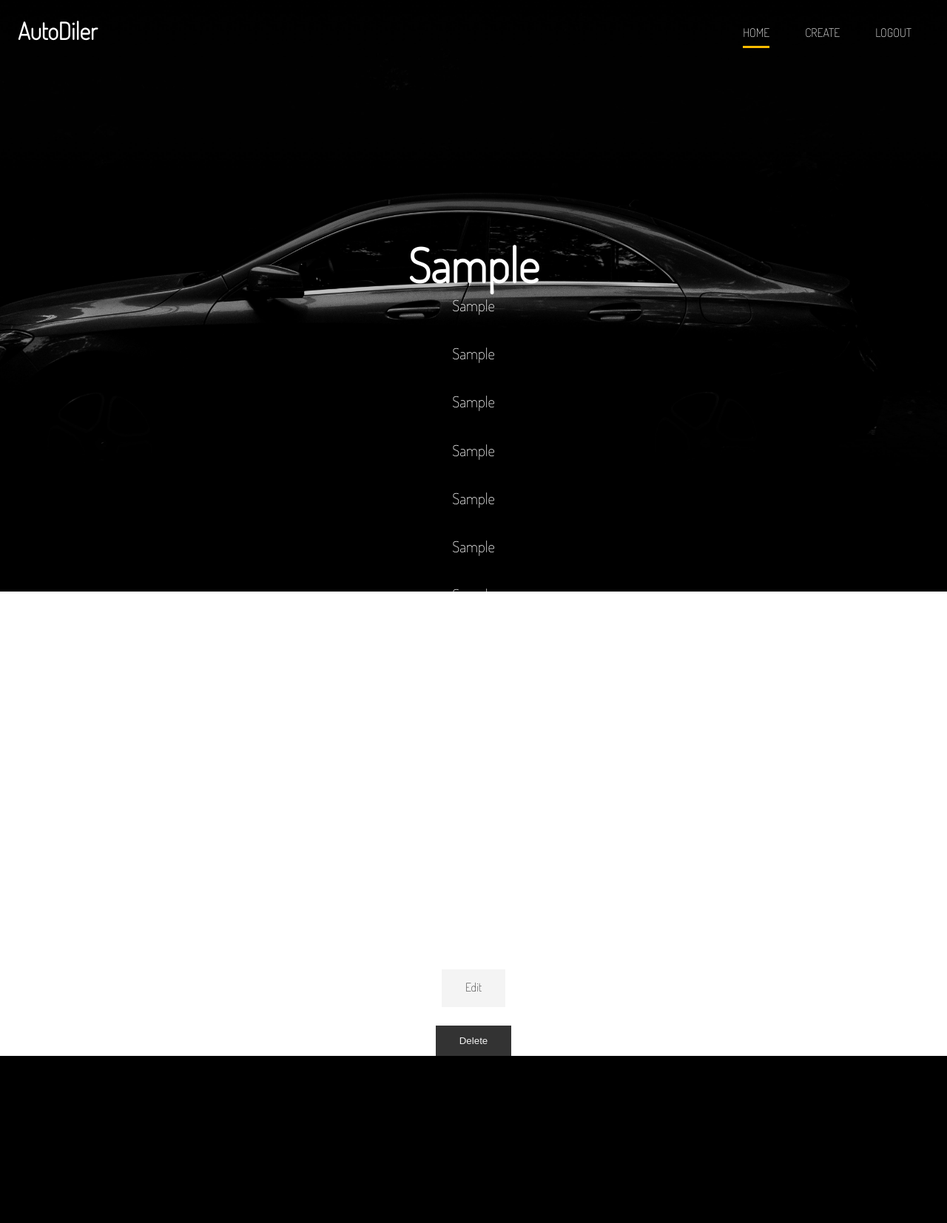
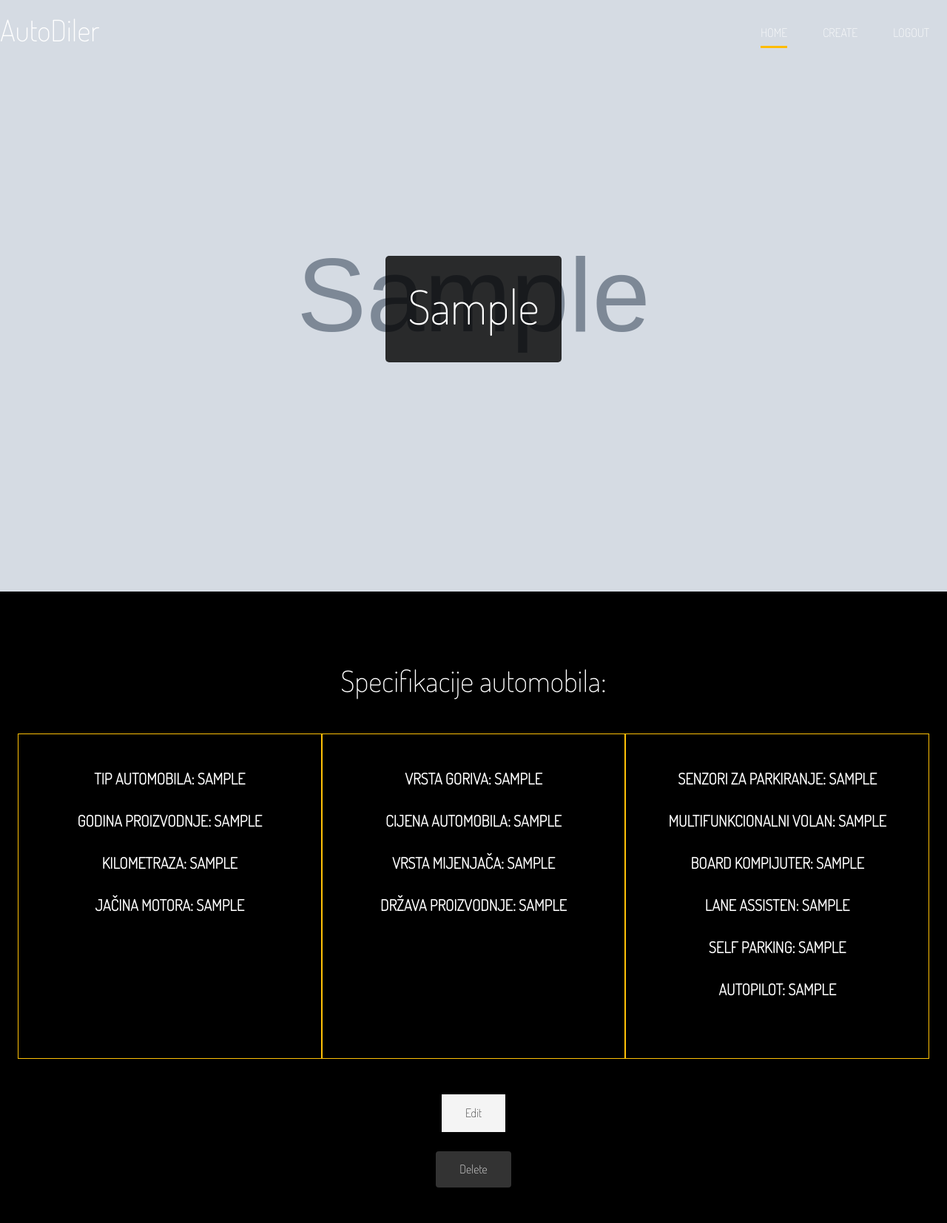
Before and after one commit to blerdijankoliqi/savremene, a PHP site: page /view.php in a window 1280 px wide. Shown: the whole page at 74% size. Before the commit the page ends 1428 px from the top, so only its background shows below. Run offline with PHP 8.4, Linux system fonts and the light colour scheme; tables that the repository leaves empty or names only in its code hold one stand-in row (values such as "Sample post"); grey boxes marked "Sample" are stand-in pictures; some libraries are stand-ins or nearby versions.

Commit message:
cssAdded

```diff
--- a/home.php
+++ b/home.php
@@ -27,7 +27,7 @@ include "logic.php";
             </div>
             <div class="header-content">
             <div class="contact-a text-center py-2">
-        <div class="container">
+        <div class="container myCont">
             <h2 class="section-title">Find your DREAM CAR</h2>
             <div class="bottom-line"></div>
             <p class="lead">Fill the form and we do the rest!</p>
--- a/styles.css
+++ b/styles.css
@@ -154,12 +154,12 @@
   .items {
     display: grid;
     grid-template-columns: repeat(3, 1fr);
-    box-shadow: 0 5px 10px rgba(0, 0, 0, 0.3);
   }
   .item {
     position: relative;
     background-color: #ffbc00;
     overflow: hidden;
+    margin: 30px;
   }
     .item::after {
       content: '';
@@ -217,10 +217,11 @@
       transition: opacity 500ms cubic-bezier(0.2, 1, 0.3, 1) 330ms, transform 750ms cubic-bezier(0.2, 1, 0.3, 1) 500ms;
     }
     .item-text-wrap {
-      position: absolute;
-      width: 100%;
-      top: 40%;
-      transform: translateY(-50%);
+     padding: 30px;
+    }
+    .d-flex{
+      display: flex;
+      flex-direction: row;
     }
     .item-text-title {
       font-size: 2rem;
@@ -233,6 +234,25 @@
       opacity: 0.86;
       margin: 0;
     }
+    .myItem {
+      position: relative;
+      overflow: hidden;
+      margin: 30px;
+      border-radius: 5px;
+      color:black;
+      font-weight: 700;
+      background-color: transparent;
+    }
+    .item-text-wrap{
+      border-bottom:2px solid rgb(167, 167, 167);
+     border-right:2px solid rgb(167, 167, 167);
+    border-left:2px solid rgb(167, 167, 167);
+    ;
+    }
+    .myItemText p{
+      text-align: left;
+    }
+
   * {
     margin: 0;
     padding: 0;
@@ -297,11 +317,21 @@
   }
     #header-home .header-content {
       text-align: center;
-      padding-top: 20%;
+      width: fit-content;
+      padding: 30px;
+      margin: 20% auto 0% auto;
+      border-radius: 5px ;
     }
       #header-home .header-content h1 {
         font-size: 4rem;
         line-height: 1.2;
+      }
+
+      .blackBackground{
+        background-color: rgba(0, 0, 0, 0.808);
+      }
+
+      .specs .col-md-4 {
       }
   #header-inner {
     background: url(back2.jpg) no-repeat 20% 30%/cover;
@@ -309,6 +339,11 @@
     height: 5.5rem;
     border-bottom: 3px solid #ffbc00;
 
+  }
+  .myCont{
+    background-color: rgba(56, 56, 56, 0.52);
+    padding: 30px;
+    border-radius: 5px;
   }
   .specials {
     margin-top: 3rem;
--- a/view.php
+++ b/view.php
@@ -10,15 +10,16 @@ include "logic.php";
     <title>Recepies | View </title>
     <link rel="stylesheet" href="https://use.fontawesome.com/releases/v5.6.3/css/all.css" integrity="sha384-UHRtZLI+pbxtHCWp1t77Bi1L4ZtiqrqD80Kn4Z8NTSRyMA2Fd33n5dQ8lWUE00s/" crossorigin="anonymous">
     <link rel="preconnect" href="https://fonts.gstatic.com">
+        <link rel="stylesheet" href="https://stackpath.bootstrapcdn.com/bootstrap/4.3.1/css/bootstrap.min.css" integrity="sha384-ggOyR0iXCbMQv3Xipma34MD+dH/1fQ784/j6cY/iJTQUOhcWr7x9JvoRxT2MZw1T" crossorigin="anonymous">
+
     <link href="https://fonts.googleapis.com/css2?family=Dosis:wght@200&display=swap" rel="stylesheet">
     <link rel="stylesheet" href="styles.css">
     <script src="https://kit.fontawesome.com/f97c14ef3e.js" crossorigin="anonymous"></script>
 </head>
 <body>
-
-    <div id="header-home">
-        <div class="container">
-            <div id="main-nav">
+    <?php foreach($query as $q){ ?>
+    <div id="header-home" style="background-image:url('<?php echo $q['image'] ;?>') ;">
+        <div id="main-nav">
                 <h1 style="color: white;">AutoDiler</h1>
                 <ul>
                     <li><a href="home.php" class="current">Home</a></li>
@@ -26,34 +27,59 @@ include "logic.php";
                     <li><a href="login.php">Logout</a></li>
                 </ul>
             </div>
+            <div class="header-content blackBackground">
+                <h1><?php echo $q['marka'];?></h1>
+            </div>
+    </div>
+        <div class="container-fluid" style="background-color: black;">
 
 
-            <?php foreach($query as $q){ ?>
-
-                <div class="header-content">
-                <h1><?php echo $q['marka'];?></h1>
-                <p class="lead"><?php echo $q['tip'];?></p>
-                <p class="lead"><?php echo $q['godina'];?></p>
-                <p class="lead"><?php echo $q['kilometraza'];?></p>
-                <p class="lead"><?php echo $q['kilovat'];?></p>
-                <p class="lead"><?php echo $q['goriva'];?></p>
-                <p class="lead"><?php echo $q['cijena'];?></p>
-                <p class="lead"><?php echo $q['menjac'];?></p>
-                <p class="lead"><?php echo $q['drzava'];?></p>
-                <p class="lead"><?php echo $q['senzori_za_parkiranje'];?></p>
-                <p class="lead"><?php echo $q['volan'];?></p>
-                <p class="lead"><?php echo $q['board_computer'];?></p>
-                <p class="lead"><?php echo $q['lane_asistent'];?></p>
-                <p class="lead"><?php echo $q['self_parking'];?></p>
-                <p class="lead"><?php echo $q['autopilot'];?></p>
+        <div class="container" >
 
 
-                <a href="edit.php?id=<?php echo $q['id'];?>" class="btn-light">Edit</a>
+
+
+
+                <div class="text-center specs" >
+                    <h1 class="mt-5 pt-5 text-white">Specifikacije automobila:   </h1>
+                <div class="row mt-5 ">
+                    <div class="col-12 col-md-4 border border-warning p-5">
+                        <h2 class="lead font-weight-bold text-white text-strong">Tip automobila: <?php echo $q['tip'];?></h2>
+                        <h2 class="lead font-weight-bold text-white text-strong">Godina proizvodnje: <?php echo $q['godina'];?></h2>
+                        <h2 class="lead font-weight-bold text-white text-strong">kilometraza: <?php echo $q['kilometraza'];?></h2>
+                        <h2 class="lead font-weight-bold text-white text-strong">Jačina motora: <?php echo $q['kilovat'];?></h2>
+                    </div>
+                     <div class="col-12 col-md-4 border border-warning p-5">
+                         <h2 class="lead font-weight-bold text-white text-strong">Vrsta goriva: <?php echo $q['goriva'];?></h2>
+                         <h2 class="lead font-weight-bold text-white text-strong">Cijena automobila: <?php echo $q['cijena'];?></h2>
+                         <h2 class="lead font-weight-bold text-white text-strong">Vrsta mijenjača: <?php echo $q['menjac'];?></h2>
+                         <h2 class="lead font-weight-bold text-white text-strong">Država proizvodnje: <?php echo $q['drzava'];?></h2>
+
+                    </div>
+                     <div class="col-12 col-md-4 border border-warning p-5">
+                         <h2 class="lead font-weight-bold text-white text-strong">Senzori za parkiranje: <?php echo $q['senzori_za_parkiranje'];?></h2>
+                         <h2 class="lead font-weight-bold text-white text-strong">Multifunkcionalni volan: <?php echo $q['volan'];?></h2>
+                         <h2 class="lead font-weight-bold text-white text-strong">Board kompijuter: <?php echo $q['board_computer'];?></h2>
+                         <h2 class="lead font-weight-bold text-white text-strong">Lane assisten: <?php echo $q['lane_asistent'];?></h2>
+                         <h2 class="lead font-weight-bold text-white text-strong">Self parking: <?php echo $q['self_parking'];?></h2>
+                         <h2 class="lead font-weight-bold text-white text-strong">Autopilot: <?php echo $q['autopilot'];?></h2>
+
+                    </div>
+                </div>
+                <div class="d-flex">
+
+                </div>
+
+
+
+
+
+                <a href="edit.php?id=<?php echo $q['id'];?>" class="mt-5 btn-light">Edit</a>
 
                 <form method="POST">
-                    <input type="text" hidden name="id" value=<?php echo $q['id'];?>>
+                    <input  type="text" hidden name="id" value=<?php echo $q['id'];?>>
                     <br>
-                    <button name="delete_car" class="btn btn-dark">Delete</button>
+                    <button name="delete_car" class="btn btn-dark mb-5">Delete</button>
                 </form>
 
 
```
Also changed, not shown: auto.php (+15 -4 lines).
